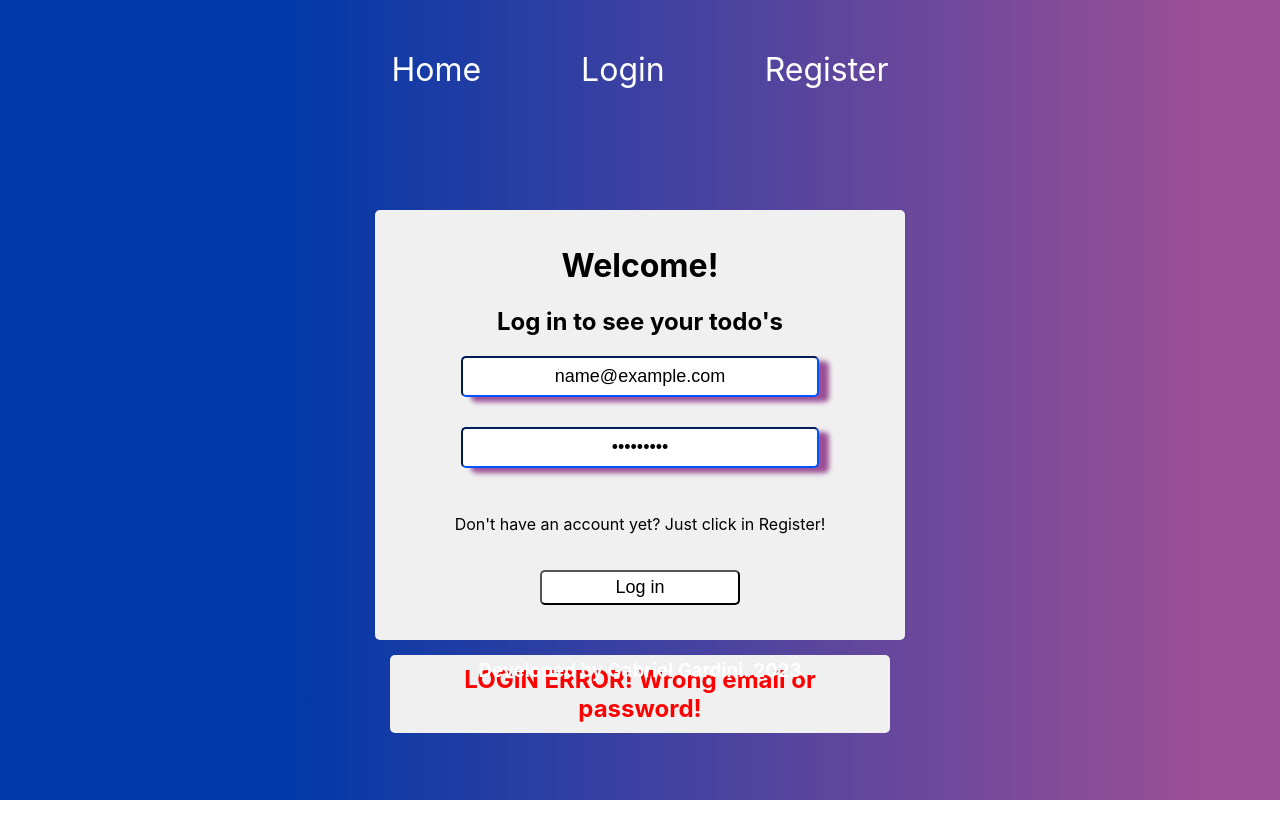
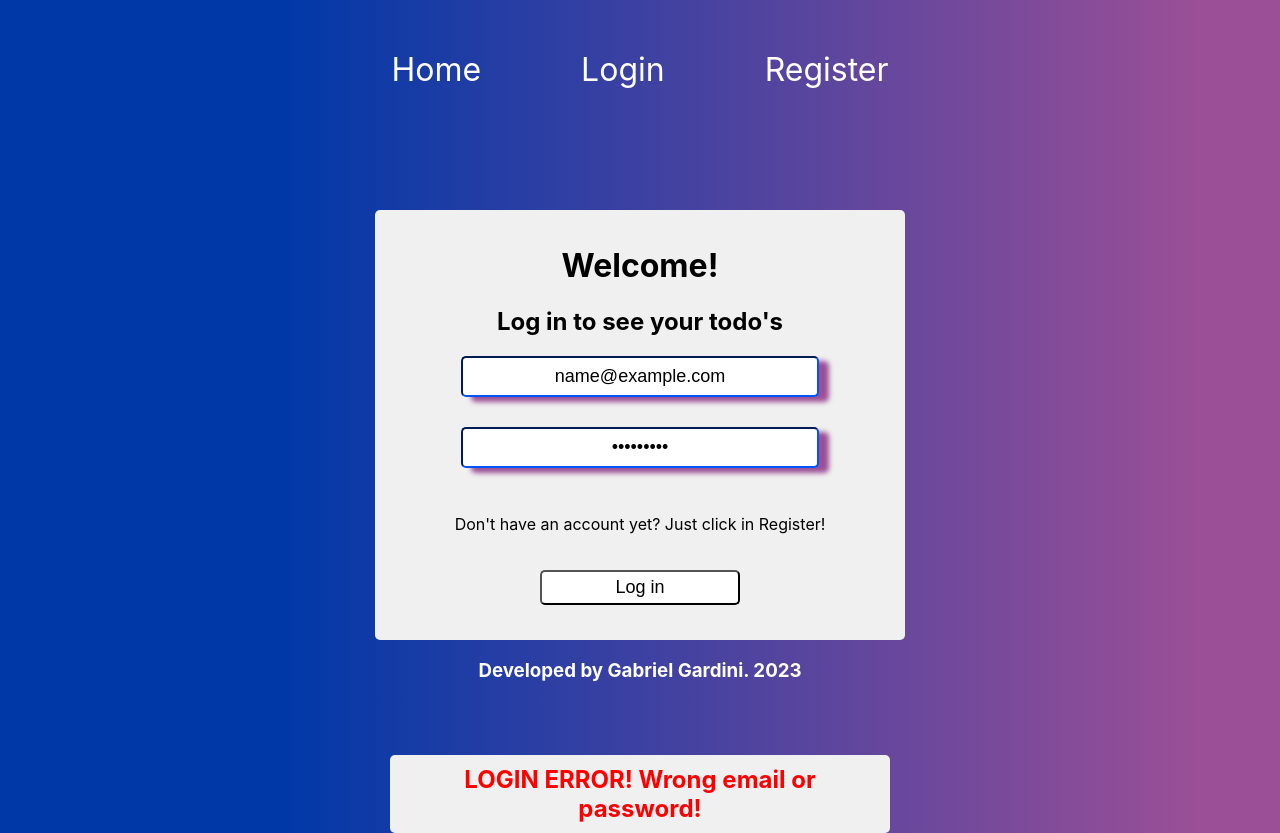
Before and after one commit to GabrielGardini/client-todo-list, a React (Create React App) app: page /login in a window 1280 px wide. Both pictures are taken after typing "name@example.com", "Sample123" into the empty fields and a click on the button "Log in". Before the commit the page ends 800 px from the top, so only its background shows below. Built offline with nearby package versions, Linux system fonts and the light colour scheme; no server answers.

Commit message:
fix navigate

```diff
--- a/src/Login.js
+++ b/src/Login.js
@@ -39,7 +39,7 @@ function loginUser(e){
 
     if(redirect){
         return (
-            <Navigate to={'/'}/>
+            <Navigate to={'/home'}/>
         )
     }
 
@@ -54,7 +54,7 @@ function loginUser(e){
             <button type="submit">Log in</button>
             {loginError && (
                 <div className={"error"}>
-                    <h2 style={{ padding:10,marginTop: 50, color: 'red', backgroundColor:"#f0f0f0", borderRadius:5}}>LOGIN ERROR! Wrong email or password!</h2>
+                    <h2 style={{ padding:10,marginTop: 150, color: 'red', backgroundColor:"#f0f0f0", borderRadius:5}}>LOGIN ERROR! Wrong email or password!</h2>
                 </div>
                 )}
         </form>
--- a/src/Register.js
+++ b/src/Register.js
@@ -31,7 +31,7 @@ function registerUser(e){
 }
 
 if(redirect){
-    return <Navigate to={'/'}/>
+    return <Navigate to={'/home'}/>
 }
 
     return(
```
